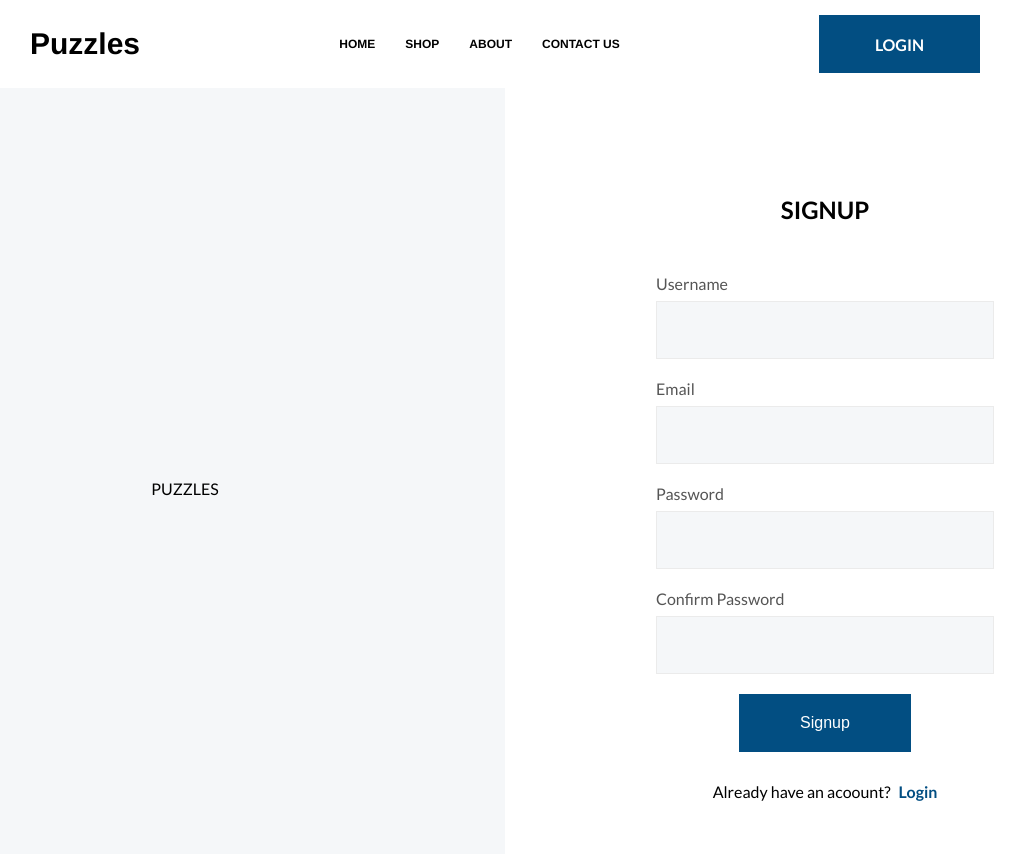
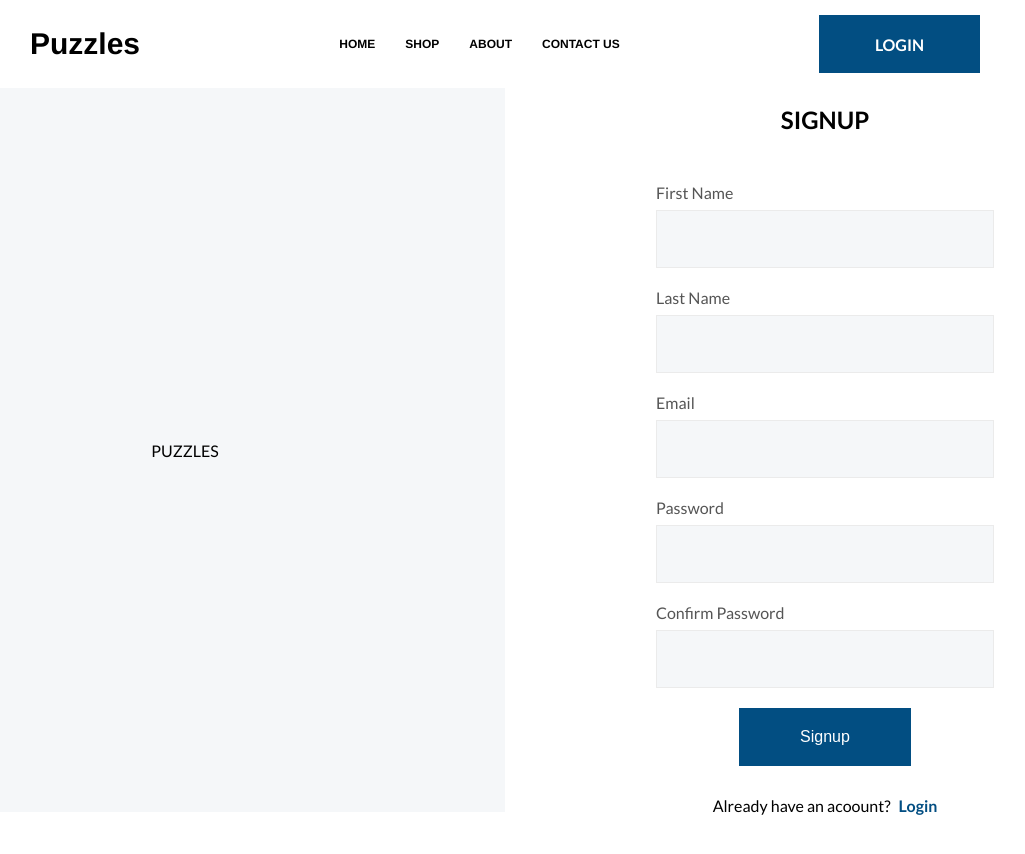
Before and after one commit to swarup-prog/Puzzles, a React (Create React App) app in the folder client/: page /signup in a window 1280 px wide. Shown: the top 854 px of the page, without its empty margins (135-1160 px from the left). After the commit the page ends 815 px from the top, so only its background shows below. Built offline with nearby package versions, Linux system fonts and the light colour scheme.

Commit message:
Updated signup textfields

```diff
--- a/client/src/pages/signup.jsx
+++ b/client/src/pages/signup.jsx
@@ -10,7 +10,7 @@ const Signup = () => {
       style={{
         display: "flex",
         flexDirection: "row",
-        height: "100vh",
+        height: "90.5vh",
       }}
     >
       <section
@@ -54,7 +54,8 @@ const Signup = () => {
             alignItems: "center",
           }}
         >
-          <TextInput type="text" name="username" label="Username" />
+          <TextInput type="text" name="firtName" label="First Name" />
+          <TextInput type="text" name="lastName" label="Last Name" />
           <TextInput type="email" name="email" label="Email" />
           <TextInput type="password" name="password " label="Password" />
           <TextInput
```
